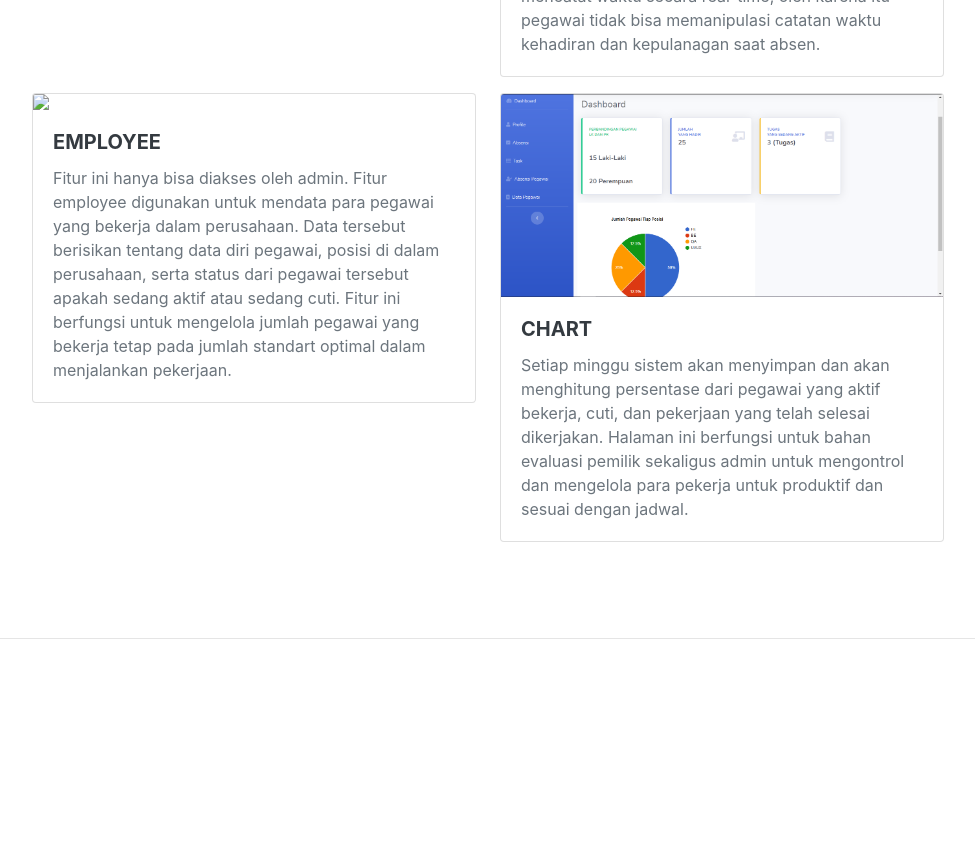
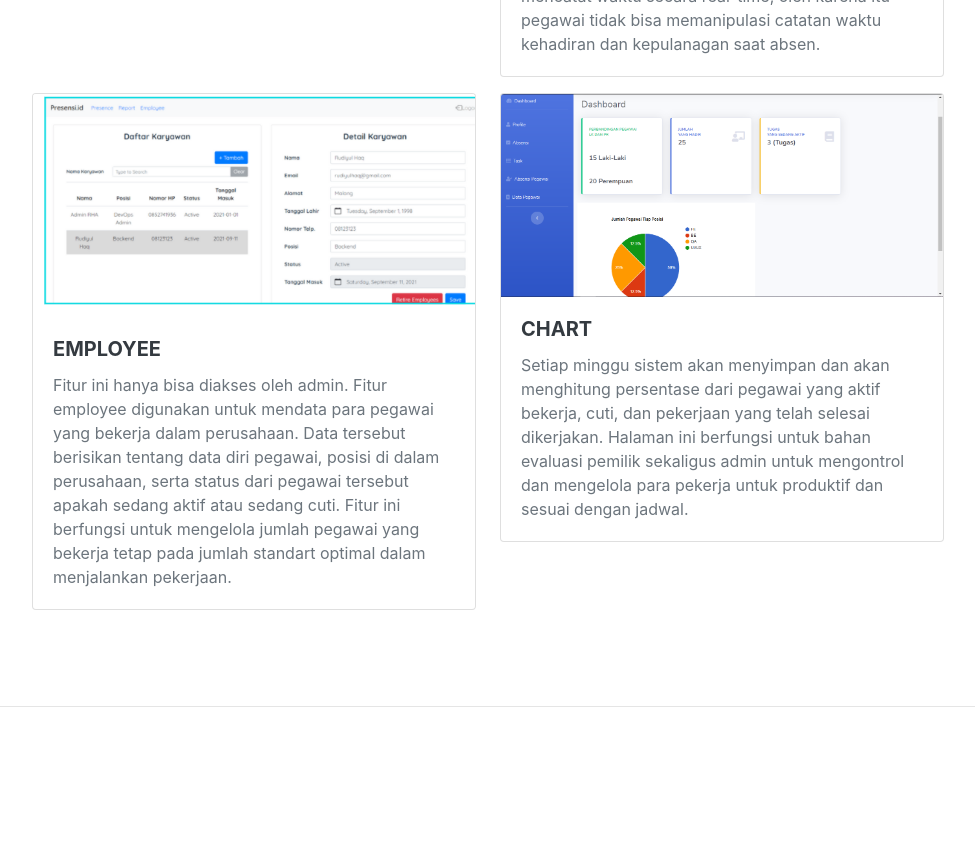
Before and after one commit to farhan1205/Absensi.id, a plain HTML site: page index.html in a window 1280 px wide. Shown: the part 3053-3911 px from the top of the page, without its empty margins (288-1263 px from the left). Drawn offline with nearby package versions, Linux system fonts and the light colour scheme; a web font is replaced by a local one.

Commit message:
Update index.html

```diff
--- a/index.html
+++ b/index.html
@@ -118,7 +118,7 @@
                     <div class="row mb-3">
                         <div class="col-lg-6">
                             <div class="card" style="width: 100%;">
-                              <img src="assets/img/admin 2.PNG" class="card-img-top">
+                              <img src="assets/img/admin2.PNG" class="card-img-top">
                               <div class="card-body">
                               <h5 class="card-title">Employee</h5>
                                 <p class="card-text">Fitur ini hanya bisa diakses oleh admin. Fitur employee digunakan untuk mendata para pegawai yang bekerja dalam perusahaan. Data tersebut berisikan tentang data diri pegawai, posisi di dalam perusahaan, serta status dari pegawai tersebut apakah sedang aktif atau sedang cuti. Fitur ini berfungsi untuk mengelola jumlah pegawai yang bekerja tetap pada jumlah standart optimal dalam menjalankan pekerjaan. </p>
```
